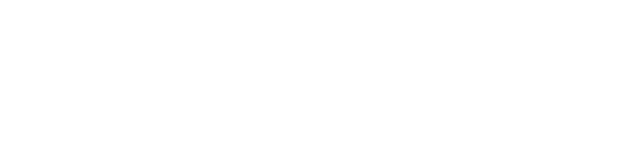
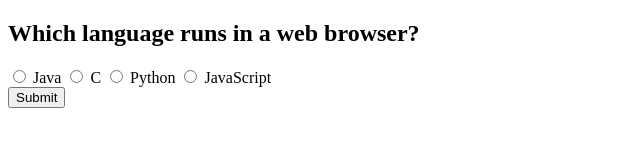
Before and after one commit to acciojob/quiz-letsmailvjkumar, a website: page main.html in a window 1280 px wide. Shown: the whole page, without its empty margins (0-640 px from the left). Drawn offline with Linux system fonts and the light colour scheme.

Commit message:
created a submission

```diff
--- a/main.html
+++ b/main.html
@@ -3,12 +3,145 @@
 <html>
 
 <head>
+
+	<title>Quiz App</title>
+    <style>
+        .quiz-container {
+            margin-bottom: 20px;
+        }
+    </style>
 	<link rel="stylesheet" href="styles.css">
 </head>
 
 <body>
 	<!-- the entire body must be written by student -->
-    <script type="text/javascript" src="./script.js">
+	<div id="quiz">
+        <div class="quiz-container">
+            <h2 id="question">Which language runs in a web browser?</h2>
+            <label>
+                <input type="radio" name="answer" id="a">
+                <span id="a_text">Java</span>
+            </label>
+            <label>
+                <input type="radio" name="answer" id="b">
+                <span id="b_text">C</span>
+            </label>
+            <label>
+                <input type="radio" name="answer" id="c">
+                <span id="c_text">Python</span>
+            </label>
+            <label>
+                <input type="radio" name="answer" id="d">
+                <span id="d_text">JavaScript</span>
+            </label>
+            <br>
+            <button id="submit" onclick="nextQuestion()">Submit</button>
+        </div>
+    </div>
+    <script>
+		//your JS code here. If required.
+var questions = [
+            {
+                question: "Which language runs in a web browser?",
+                a: "Java",
+                b: "C",
+                c: "Python",
+                d: "JavaScript",
+                correct: "d",
+            },
+            {
+                question: "What does CSS stand for?",
+                a: "Central Style Sheets",
+                b: "Cascading Style Sheets",
+                c: "Cascading Simple Sheets",
+                d: "Cars SUVs Sailboats",
+                correct: "b",
+            },
+            {
+                question: "What does HTML stand for?",
+                a: "Hypertext Markup Language",
+                b: "Hypertext Markdown Language",
+                c: "Hyperloop Machine Language",
+                d: "Helicopters Terminals Motorboats Lamborginis",
+                correct: "a",
+            },
+            {
+                question: "What year was JavaScript launched?",
+                a: "1996",
+                b: "1995",
+                c: "1994",
+                d: "none of the above",
+                correct: "b",
+            }
+        ];
+
+        var currentQuestion = 0;
+        var score = 0;
+
+        function loadQuestion() {
+            var quiz = document.getElementById('quiz');
+            var questionElement = document.getElementById('question');
+            var optionA = document.getElementById('a_text');
+            var optionB = document.getElementById('b_text');
+            var optionC = document.getElementById('c_text');
+            var optionD = document.getElementById('d_text');
+
+            var currentQuiz = questions[currentQuestion];
+
+            questionElement.textContent = currentQuiz.question;
+            optionA.textContent = currentQuiz.a;
+            optionB.textContent = currentQuiz.b;
+            optionC.textContent = currentQuiz.c;
+            optionD.textContent = currentQuiz.d;
+        }
+
+        function checkAnswer() {
+            var selectedOption = document.querySelector('input[name="answer"]:checked');
+            if (!selectedOption) {
+                return false;
+            }
+            return selectedOption.id === questions[currentQuestion].correct;
+        }
+
+        function nextQuestion() {
+    if (!checkAnswer()) {
+        alert("Please select an option.");
+        return;
+    }
+
+    var selectedOption = document.querySelector('input[name="answer"]:checked');
+    if (selectedOption.id === questions[currentQuestion].correct) {
+        score++;
+    }
+
+    if (currentQuestion < questions.length - 1) {
+        currentQuestion++;
+        loadQuestion();
+    } else {
+        showResult();
+    }
+}
+
+        function showResult() {
+            var quiz = document.getElementById('quiz');
+            var questionElement = document.getElementById('question');
+            var submitButton = document.getElementById('submit');
+
+            quiz.innerHTML = '';
+
+            var result = document.createElement('h2');
+            result.textContent = 'You answered ' + score + '/' + questions.length +'questions correctly';
+            quiz.appendChild(result);
+
+            var reloadButton = document.createElement('button');
+            reloadButton.textContent = 'Reload Quiz';
+            reloadButton.onclick = function () {
+                location.reload();
+            };
+            quiz.appendChild(reloadButton);
+        }
+
+        loadQuestion();
 </script>
 
 </body>
--- a/script.js
+++ /dev/null
@@ -1 +0,0 @@
-//your JS code here. If required.
```
